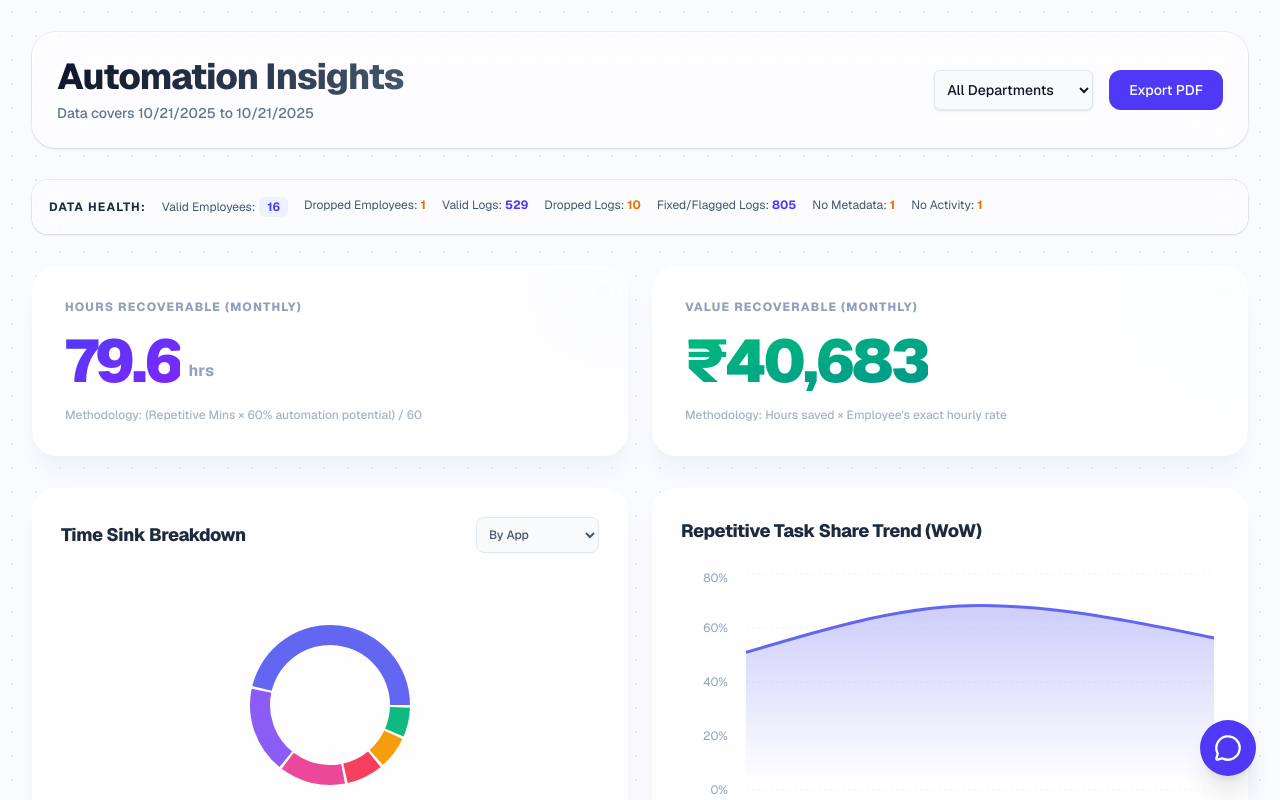
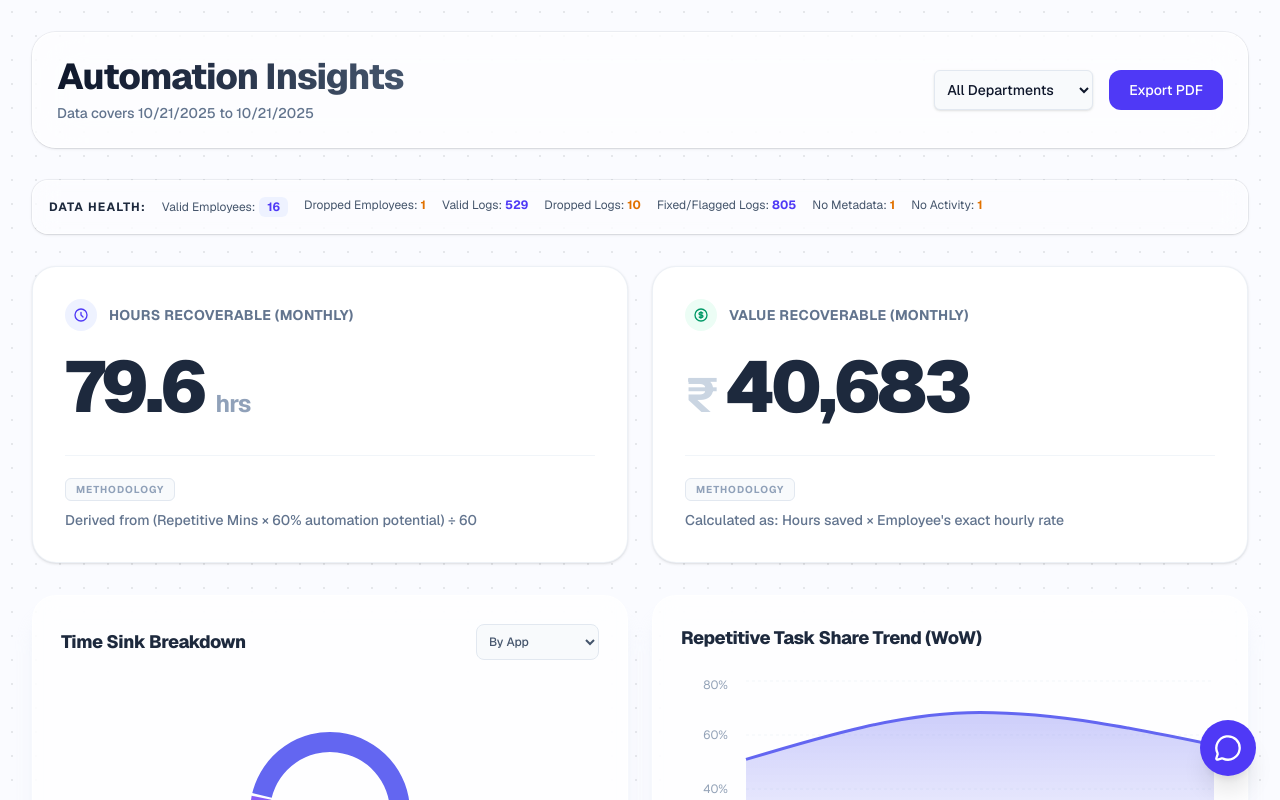
Before and after one commit to trivedipratham/Cord4_DashBoard, a Next.js app: page / in a window 1280 px wide. Shown: the top 800 px of the page. Built offline with nearby package versions, Linux system fonts and the light colour scheme.

Commit message:
style: convert headline numbers to highly polished corporate solid text style

```diff
--- a/src/components/Dashboard.tsx
+++ b/src/components/Dashboard.tsx
@@ -256,23 +256,38 @@ export default function Dashboard({ data }: { data: IngestionResult }) {
 
         {/* Headline Cards */}
         <div className="grid grid-cols-1 md:grid-cols-2 gap-6 print:gap-4">
-          <div className="bg-white shadow-xl shadow-slate-200/40 rounded-3xl p-8 print:p-6 border border-white/50 relative overflow-hidden group hover:shadow-2xl hover:shadow-slate-200/60 transition-all duration-300 hover:-translate-y-1">
-            <div className="absolute top-0 right-0 w-32 h-32 bg-indigo-50 rounded-full blur-3xl -mr-10 -mt-10 opacity-50 group-hover:opacity-100 transition-opacity"></div>
-            <h2 className="text-xs font-extrabold text-slate-400 uppercase tracking-widest">Hours Recoverable (Monthly)</h2>
-            <div className="flex items-end mt-4 relative z-10">
-              <p className="text-6xl font-black bg-gradient-to-br from-indigo-600 to-violet-600 bg-clip-text text-transparent tracking-tighter">{totalHoursSaved.toFixed(1)}</p>
-              <span className="text-slate-400 ml-2 mb-2 font-bold tracking-wide">hrs</span>
+          <div className="bg-white rounded-3xl p-8 print:p-6 border border-slate-200/60 shadow-sm relative overflow-hidden group hover:shadow-md hover:border-slate-300 transition-all duration-300">
+            <div className="flex items-center gap-3 mb-2">
+              <div className="w-8 h-8 rounded-full bg-indigo-50 flex items-center justify-center text-indigo-600">
+                <svg className="w-4 h-4" fill="none" viewBox="0 0 24 24" stroke="currentColor"><path strokeLinecap="round" strokeLinejoin="round" strokeWidth={2} d="M12 8v4l3 3m6-3a9 9 0 11-18 0 9 9 0 0118 0z" /></svg>
+              </div>
+              <h2 className="text-sm font-bold text-slate-500 uppercase tracking-wide">Hours Recoverable (Monthly)</h2>
             </div>
-            <p className="text-xs text-slate-400/80 mt-4 font-medium relative z-10">Methodology: (Repetitive Mins × 60% automation potential) / 60</p>
+            <div className="flex items-baseline mt-5 relative z-10">
+              <p className="text-7xl font-black text-slate-800 tracking-tighter">{totalHoursSaved.toFixed(1)}</p>
+              <span className="text-slate-400 ml-3 text-2xl font-bold tracking-tight">hrs</span>
+            </div>
+            <div className="mt-8 border-t border-slate-100 pt-5">
+              <span className="text-[10px] font-bold uppercase tracking-widest text-slate-400 bg-slate-50 px-2.5 py-1 rounded-md border border-slate-200">Methodology</span>
+              <p className="text-sm text-slate-500 mt-2.5 font-medium">Derived from (Repetitive Mins × 60% automation potential) ÷ 60</p>
+            </div>
           </div>
 
-          <div className="bg-white shadow-xl shadow-slate-200/40 rounded-3xl p-8 print:p-6 border border-white/50 relative overflow-hidden group hover:shadow-2xl hover:shadow-slate-200/60 transition-all duration-300 hover:-translate-y-1">
-            <div className="absolute top-0 right-0 w-32 h-32 bg-emerald-50 rounded-full blur-3xl -mr-10 -mt-10 opacity-50 group-hover:opacity-100 transition-opacity"></div>
-            <h2 className="text-xs font-extrabold text-slate-400 uppercase tracking-widest">Value Recoverable (Monthly)</h2>
-            <div className="flex items-end mt-4 relative z-10">
-              <p className="text-6xl font-black bg-gradient-to-br from-emerald-500 to-teal-600 bg-clip-text text-transparent tracking-tighter">₹{totalINRSaved.toLocaleString(undefined, { maximumFractionDigits: 0 })}</p>
+          <div className="bg-white rounded-3xl p-8 print:p-6 border border-slate-200/60 shadow-sm relative overflow-hidden group hover:shadow-md hover:border-slate-300 transition-all duration-300">
+            <div className="flex items-center gap-3 mb-2">
+              <div className="w-8 h-8 rounded-full bg-emerald-50 flex items-center justify-center text-emerald-600">
+                <svg className="w-4 h-4" fill="none" viewBox="0 0 24 24" stroke="currentColor"><path strokeLinecap="round" strokeLinejoin="round" strokeWidth={2} d="M12 8c-1.657 0-3 .895-3 2s1.343 2 3 2 3 .895 3 2-1.343 2-3 2m0-8c1.11 0 2.08.402 2.599 1M12 8V7m0 1v8m0 0v1m0-1c-1.11 0-2.08-.402-2.599-1M21 12a9 9 0 11-18 0 9 9 0 0118 0z" /></svg>
+              </div>
+              <h2 className="text-sm font-bold text-slate-500 uppercase tracking-wide">Value Recoverable (Monthly)</h2>
             </div>
-            <p className="text-xs text-slate-400/80 mt-4 font-medium relative z-10">Methodology: Hours saved × Employee's exact hourly rate</p>
+            <div className="flex items-baseline mt-5 relative z-10">
+              <span className="text-5xl font-bold text-slate-300 mr-2 tracking-tight">₹</span>
+              <p className="text-7xl font-black text-slate-800 tracking-tighter">{totalINRSaved.toLocaleString(undefined, { maximumFractionDigits: 0 })}</p>
+            </div>
+            <div className="mt-8 border-t border-slate-100 pt-5">
+              <span className="text-[10px] font-bold uppercase tracking-widest text-slate-400 bg-slate-50 px-2.5 py-1 rounded-md border border-slate-200">Methodology</span>
+              <p className="text-sm text-slate-500 mt-2.5 font-medium">Calculated as: Hours saved × Employee's exact hourly rate</p>
+            </div>
           </div>
         </div>
 
```
